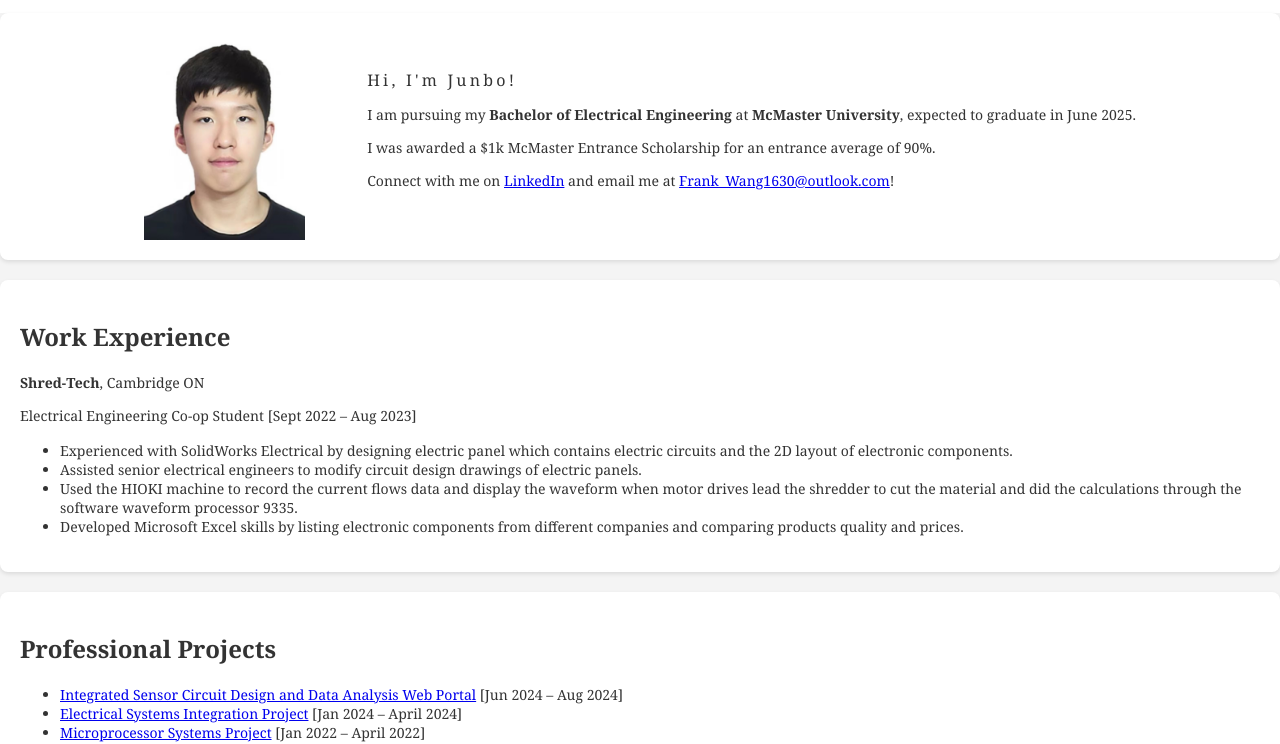
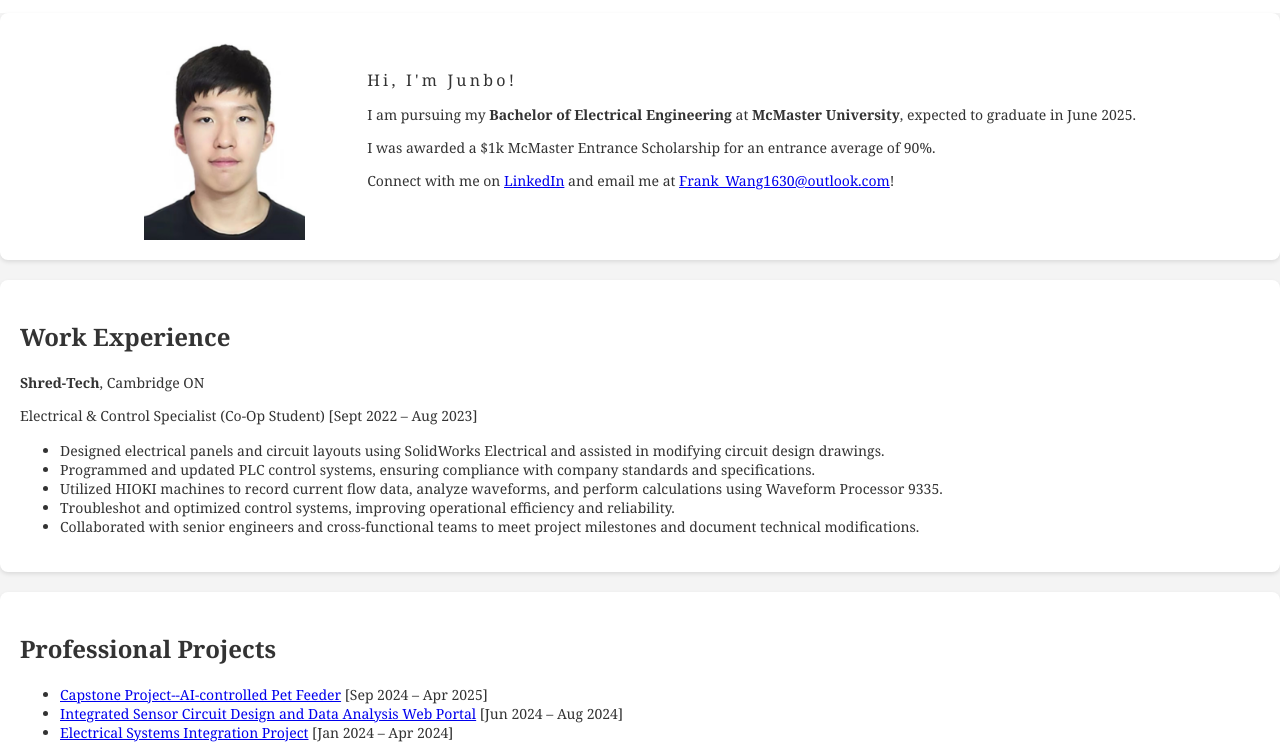
Before and after one commit to JunboWang3/WangJunbo_Web, a plain HTML site: page index.html in a window 1280 px wide. Shown: the part 208-952 px from the top of the page. Drawn offline with Linux system fonts and the light colour scheme.

Commit message:
Update index.html

```diff
--- a/index.html
+++ b/index.html
@@ -38,27 +38,29 @@
         <section id="experience">
             <h2>Work Experience</h2>
             <p><b>Shred-Tech</b>, Cambridge ON</p>
-            <p>Electrical Engineering Co-op Student [Sept 2022 – Aug 2023]</p>
+            <p>Electrical & Control Specialist (Co-Op Student) [Sept 2022 – Aug 2023]</p>
             <ul>
-                <li>Experienced with SolidWorks Electrical by designing electric panel which contains electric circuits
-                    and the 2D layout of electronic components.</li>
-                <li>Assisted senior electrical engineers to modify circuit design drawings of electric panels.</li>
-                <li>Used the HIOKI machine to record the current flows data and display the waveform when motor drives
-                    lead the shredder to cut the material and did the calculations through the software waveform
-                    processor 9335.</li>
-                <li>Developed Microsoft Excel skills by listing electronic components from different companies and
-                    comparing products quality and prices.</li>
+                <li>Designed electrical panels and circuit layouts using SolidWorks Electrical and assisted in
+                    modifying circuit design drawings.</li>
+                <li>Programmed and updated PLC control systems, ensuring compliance with company standards and specifications.</li>
+                <li>Utilized HIOKI machines to record current flow data, analyze waveforms, and perform calculations
+                    using Waveform Processor 9335.</li>
+                <li>Troubleshot and optimized control systems, improving operational efficiency and reliability.</li>
+                <li>Collaborated with senior engineers and cross-functional teams to meet project milestones and
+                    document technical modifications.</li>
             </ul>
         </section>
         <section id="projects">
             <h2>Professional Projects</h2>
             <ul>
+                <li><a href="https://github.com/JunboWang3/Capstone-Project---AI-controlled-Pet-Feeder">
+                    Capstone Project--AI-controlled Pet Feeder</a> [Sep 2024 – Apr 2025]</li>
                 <li><a href="https://github.com/JunboWang3/Integrated-Sensor-Circuit-Design-and-Data-Analysis-Web-Portal">
                     Integrated Sensor Circuit Design and Data Analysis Web Portal</a> [Jun 2024 – Aug 2024]</li>
                 <li><a href="https://github.com/JunboWang3/Electrical-Systems-Integration-Project">Electrical Systems
-                        Integration Project</a> [Jan 2024 – April 2024]</li>
+                        Integration Project</a> [Jan 2024 – Apr 2024]</li>
                 <li><a href="https://github.com/JunboWang3/Microprocessor-Systems-Project">Microprocessor Systems
-                        Project</a> [Jan 2022 – April 2022]</li>
+                        Project</a> [Jan 2022 – Apr 2022]</li>
                 <li><a href="https://github.com/JunboWang3/Engineering-Design-Graph">Engineering Design Graph</a> [Sep
                     2020 – Dec 2020]</li>
                 <li><a href="https://github.com/JunboWang3/Engineering-Profession-Practice">Engineering Profession
```
